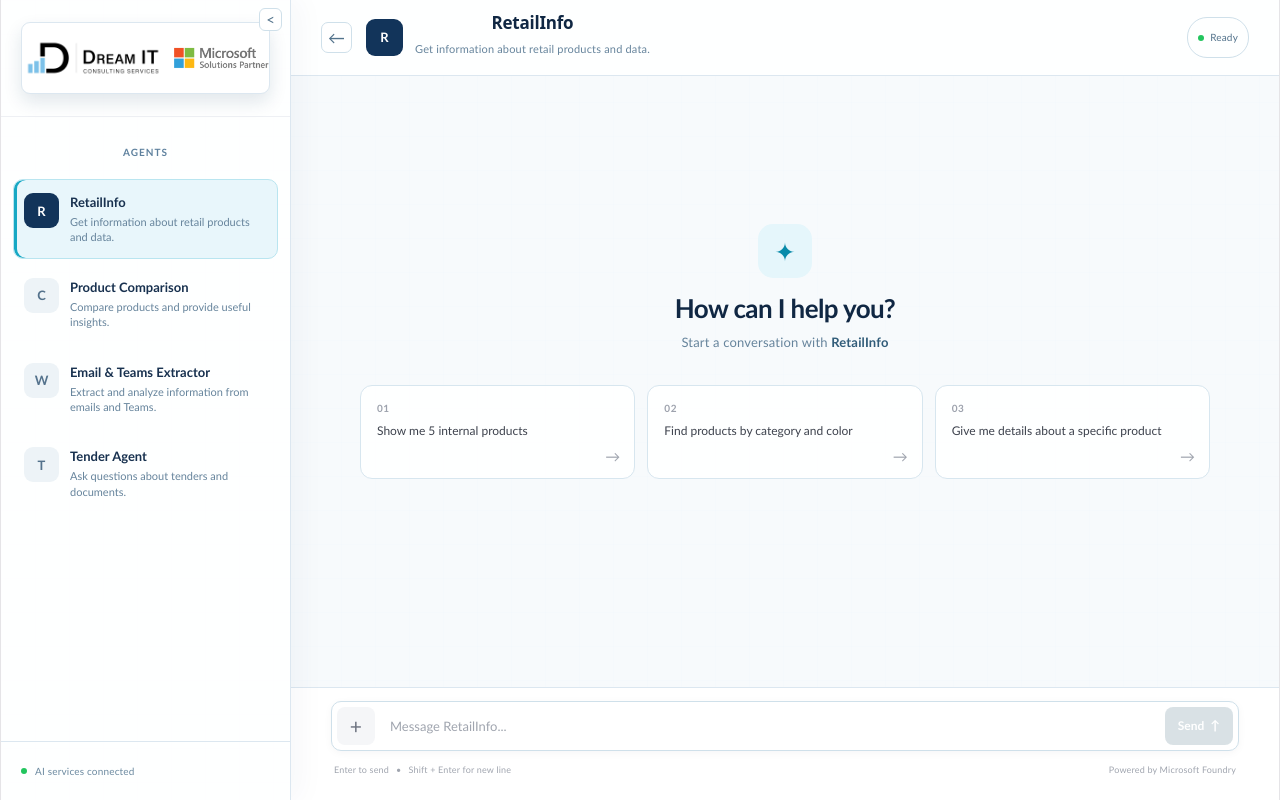
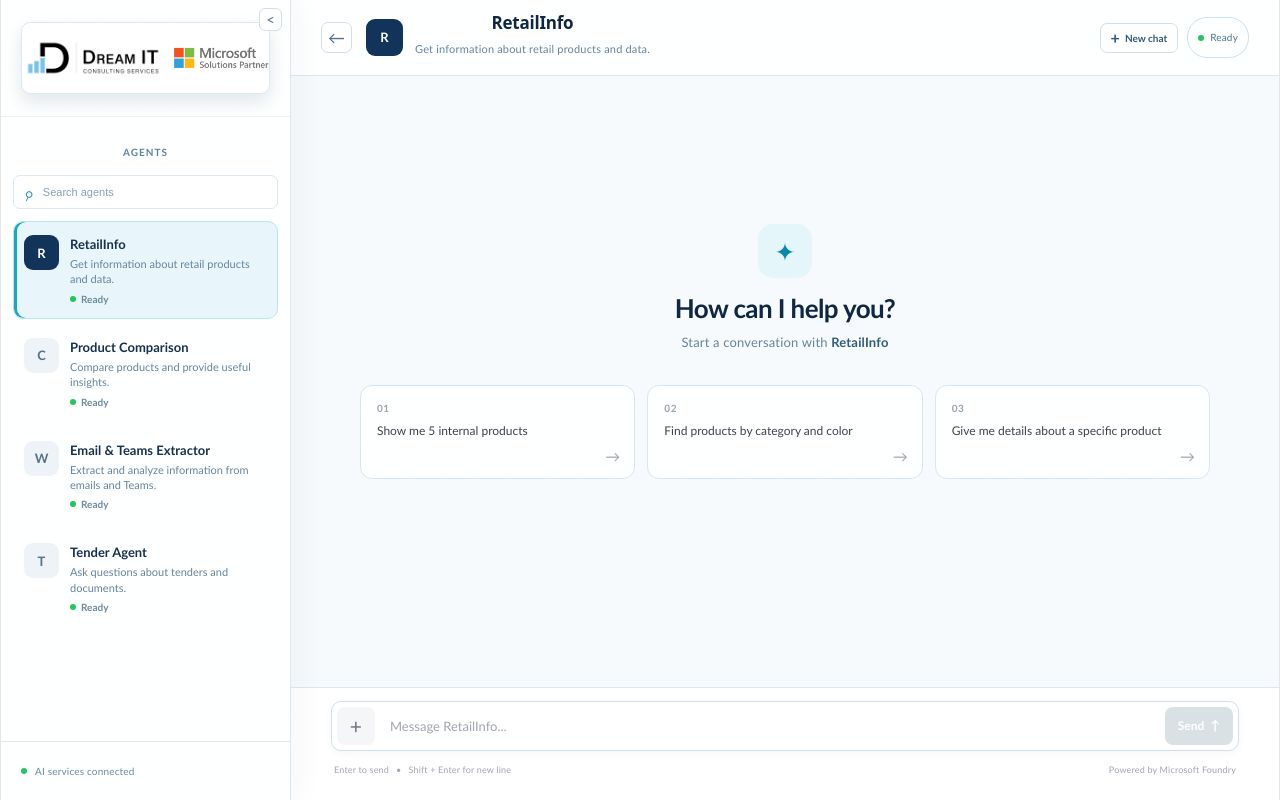
Before and after one commit to DreamIT-CodeBase/ai-demo-website, a React (Vite) app: page / in a window 1280 px wide. Both pictures are taken after a click on the button 447 px from the left and 475 px from the top of the page. Built offline with nearby package versions, Linux system fonts and the light colour scheme.

Commit message:
Add chat agent search and new chat

```diff
--- a/src/App.css
+++ b/src/App.css
@@ -145,6 +145,43 @@
   letter-spacing: 1px;
 }
 
+.agent-search {
+  display: flex;
+  align-items: center;
+  gap: 7px;
+  margin: 0 12px 8px;
+  padding: 0 9px;
+  border: 1px solid #dce7f0;
+  border-radius: 7px;
+  background: #ffffff;
+  color: #078aa9;
+}
+
+.agent-search:focus-within {
+  border-color: #8ed3e2;
+  box-shadow: 0 0 0 2px rgba(8, 166, 194, 0.08);
+}
+
+.agent-search span {
+  font-size: 19px;
+  line-height: 1;
+  transform: rotate(-20deg);
+}
+
+.agent-search input {
+  width: 100%;
+  height: 32px;
+  border: none;
+  outline: none;
+  background: transparent;
+  color: #18314f;
+  font-size: 11px;
+}
+
+.agent-search input::placeholder {
+  color: #8aa0af;
+}
+
 .agents-list {
   padding: 4px 12px;
   overflow-y: auto;
@@ -249,6 +286,35 @@
   font-weight: 600;
 }
 
+.agent-status {
+  display: flex;
+  align-items: center;
+  gap: 5px;
+  margin-top: 6px;
+  font-size: 10px;
+  font-weight: 600;
+}
+
+.agent-status.ready {
+  color: #6c8aa0;
+}
+
+.agent-status.working {
+  color: #078aa9;
+}
+
+.agent-status.ready .status-dot {
+  background: #22c55e;
+  animation: none;
+}
+
+.agent-search-empty {
+  padding: 18px 10px;
+  color: #8aa0af;
+  font-size: 11px;
+  text-align: center;
+}
+
 .status-dot {
   width: 6px;
   height: 6px;
@@ -374,6 +440,47 @@
   font-size: 10px;
 
   color: #52728b;
+}
+
+.header-actions {
+  display: flex;
+  align-items: center;
+  gap: 9px;
+}
+
+.new-chat-button {
+  display: flex;
+  align-items: center;
+  gap: 5px;
+  height: 30px;
+  padding: 0 10px;
+  border: 1px solid #cfe0ea;
+  border-radius: 7px;
+  background: #ffffff;
+  color: #315c79;
+  font-size: 10px;
+  font-weight: 650;
+  cursor: pointer;
+}
+
+.new-chat-button:hover {
+  border-color: #8ed3e2;
+  color: #078aa9;
+  background: #f1f8fc;
+}
+
+.new-chat-button span {
+  font-size: 16px;
+  line-height: 1;
+}
+
+.header-status.working {
+  color: #078aa9;
+}
+
+.header-status.working span {
+  background: #08a6c2;
+  animation: pulse 1.2s infinite;
 }
 
 .header-status span {
--- a/src/App.jsx
+++ b/src/App.jsx
@@ -106,10 +106,24 @@
   const [catalogServices, setCatalogServices] = useState([]);
   const [catalogSort, setCatalogSort] = useState("newest");
   const [isSidebarCollapsed, setIsSidebarCollapsed] = useState(false);
+  const [agentSearch, setAgentSearch] = useState("");
 
   const abortControllers = useRef({});
 
   const currentState = agentStates[selectedAgent.id];
+
+  const visibleAgents = agents.filter((agent) => {
+    const search = agentSearch.trim().toLowerCase();
+
+    if (!search) {
+      return true;
+    }
+
+    return [agent.name, agent.description, agent.technology]
+      .join(" ")
+      .toLowerCase()
+      .includes(search);
+  });
 
   const searchMatches = agents.filter((agent) => {
     const search = catalogSearch.trim().toLowerCase();
@@ -226,6 +240,66 @@
         throw new Error(
           `Backend returned ${response.status}`
         );
+      }
+
+      const contentType =
+        response.headers.get("content-type") || "";
+
+      if (
+        contentType.includes("application/json") &&
+        !contentType.includes("ndjson")
+      ) {
+        const data = await response.json();
+
+        if (data.error) {
+          throw new Error(
+            data.details || data.error
+          );
+        }
+
+        finalResponse =
+          data.response ||
+          data.reply ||
+          "No response received from the agent.";
+
+        activities = activities.map(
+          (activity) => ({
+            ...activity,
+            status:
+              activity.status === "active"
+                ? "completed"
+                : activity.status,
+          })
+        );
+
+        activities.push({
+          id: "response-completed",
+          label: "Response completed",
+          status: "completed",
+        });
+
+        setAgentStates((prev) => ({
+          ...prev,
+          [agentId]: {
+            ...prev[agentId],
+            conversationId:
+              data.conversation_id ||
+              newConversationId,
+            loading: false,
+            reasoning: "",
+            activities,
+            messages: [
+              ...prev[agentId].messages,
+              {
+                role: "assistant",
+                content: finalResponse,
+                activities,
+              },
+            ],
+          },
+        }));
+
+        return;
       }
 
       const reader = response.body.getReader();
@@ -645,6 +719,22 @@
     setCurrentView("chat");
   };
 
+  const startNewChat = () => {
+    if (currentState.loading) {
+      stopResponse(selectedAgent.id);
+    }
+
+    updateAgentState(selectedAgent.id, {
+      conversationId: null,
+      messages: [],
+      loading: false,
+      reasoning: "",
+      activities: [],
+    });
+    setInput("");
+    setSelectedFile(null);
+  };
+
   const toggleCatalogService = (serviceKey) => {
     setCatalogServices((currentServices) =>
       currentServices.includes(serviceKey)
@@ -839,8 +929,21 @@
           AGENTS
         </div>
 
+        {!isSidebarCollapsed && (
+          <label className="agent-search">
+            <span aria-hidden="true">⌕</span>
+            <input
+              type="search"
+              value={agentSearch}
+              onChange={(event) => setAgentSearch(event.target.value)}
+              placeholder="Search agents"
+              aria-label="Search agents"
+            />
+          </label>
+        )}
+
         <div className="agents-list">
-          {agents.map((agent) => {
+          {visibleAgents.map((agent) => {
             const state =
               agentStates[agent.id];
 
@@ -885,16 +988,18 @@
                     }
                   </div>
 
-                  {state.loading && (
-                    <div className="working-status">
-                      <span className="status-dot"></span>
-                      Working...
-                    </div>
-                  )}
+                  <div className={`agent-status ${state.loading ? "working" : "ready"}`}>
+                    <span className="status-dot"></span>
+                    {state.loading ? "Working" : "Ready"}
+                  </div>
                 </div>
               </button>
             );
           })}
+
+          {visibleAgents.length === 0 && (
+            <div className="agent-search-empty">No agents found</div>
+          )}
         </div>
 
         <div className="sidebar-footer">
@@ -936,9 +1041,20 @@
             </div>
           </div>
 
-          <div className="header-status">
-            <span></span>
-            Ready
+          <div className="header-actions">
+            <button
+              className="new-chat-button"
+              onClick={startNewChat}
+              type="button"
+            >
+              <span aria-hidden="true">+</span>
+              New chat
+            </button>
+
+            <div className={`header-status ${currentState.loading ? "working" : ""}`}>
+              <span></span>
+              {currentState.loading ? "Working" : "Ready"}
+            </div>
           </div>
         </header>
 
```
